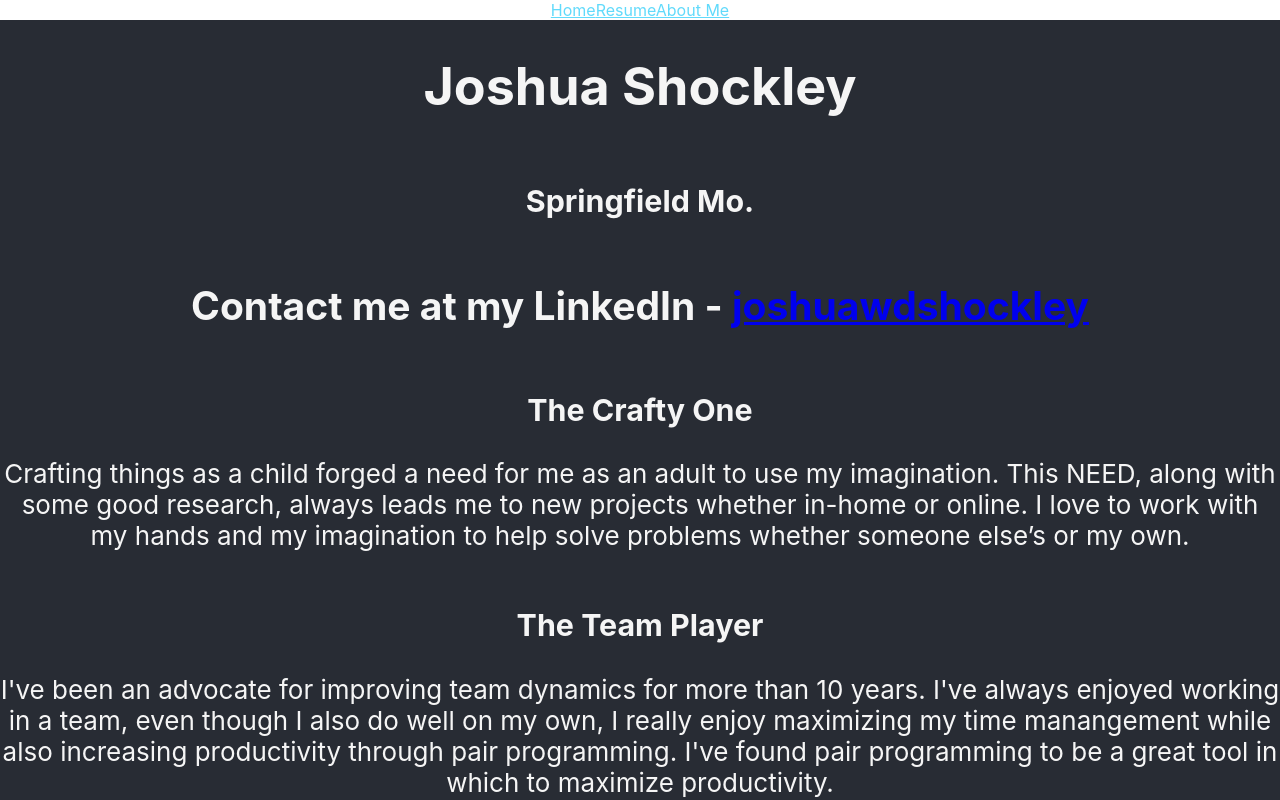
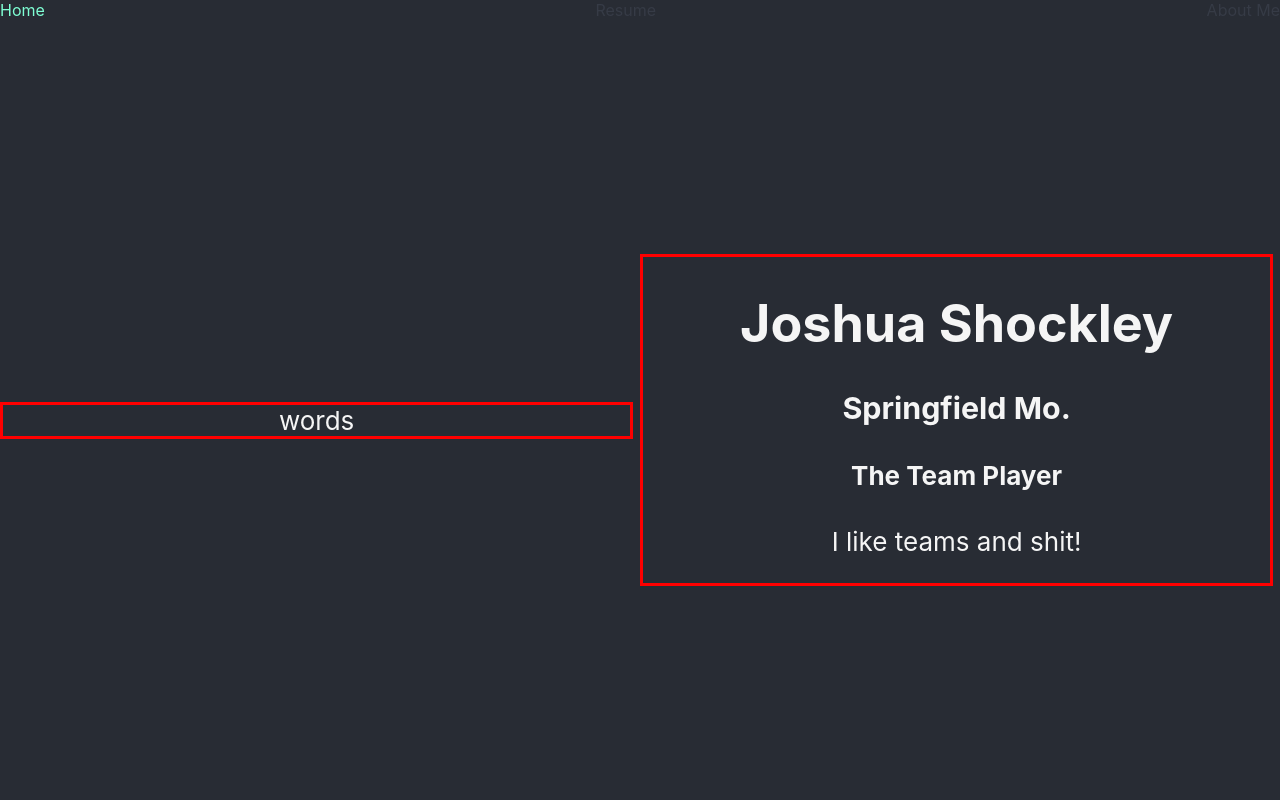
Before and after one commit to joshua-shockley/joshuaportfolio, a React (Create React App) app: page / in a window 1280 px wide. Shown: the top 800 px of the page. Built offline with nearby package versions, Linux system fonts and the light colour scheme.

Commit message:
reworked some of the dummy data and the layout for selected details for the home page.

```diff
--- a/src/App.css
+++ b/src/App.css
@@ -18,9 +18,25 @@
   font-size: calc(10px + 2vmin);
   color: whitesmoke;
 }
+.App-header-Home {
+  background-color: #282c34;
+  min-height: 100vh;
+  display: flex;
 
-.App-link {
-  color: #61dafb;
+  align-items: center;
+  justify-content: space-evenly;
+  font-size: calc(10px + 2vmin);
+  color: whitesmoke;
+}
+
+.App-link, a {
+  /* color: #61dafb; */
+  color: #363b46;
+  text-decoration: none;
+}
+.App-link:hover, a:hover{
+  color:aquamarine;
+  text-decoration:none;
 }
 
 .rsmBdy{
@@ -28,18 +44,27 @@
   margin: auto 0.5%;
   display: flex;
   background-color: rgb(252, 238, 220);
+}
+.HomeBdy{
+  width: 99%;
+  margin: auto 0.5%;
+  display: flex;
+}
 
-
+.HdrLnks{
+  width: 100%;
+  display:flex;
+  justify-content: space-between;
+  background-color: #282c34;
 
 }
-
 .leftBdy{
 width:49%;
 display: inline-block;
 border: red;
 border-style: solid;
+}
 
-}
 .RightBdy{
 width: 49%;
 display: inline-block;
--- a/src/App.js
+++ b/src/App.js
@@ -22,7 +22,7 @@ console.log(datas)
 
   return (
 <div className="App">
-  <nav>
+  <nav className="HdrLnks">
   <Link className="App-link" to="/">Home</Link>
   <Link className="App-link" to="/Resume">Resume</Link>
   <Link className="App-link" to="/Personal">About Me</Link>
--- a/src/Data/Data.js
+++ b/src/Data/Data.js
@@ -1,22 +1,22 @@
 //build up the details here until we can put that into a for real backend.
 const statements = [
     {
-        numberText: '1',
+        numberText: '0',
         title: "The Crafty One",
-        captionText: "Crafting things as a child forged a need for me as an adult to use my imagination. This NEED, along with some good research, always leads me to new projects whether in-home or online. I love to work with my hands and my imagination to help solve problems whether someone else’s or my own.",
+        captionText: "I love to work with my hands and my imagination to help solve problems whether someone else’s or my own.",
     },
     {
-        numberText: '2',
+        numberText: '1',
         title: "The Team Player",
-        captionText: "I've been an advocate for improving team dynamics for more than 10 years. I've always enjoyed working in a team, even though I also do well on my own, I really enjoy maximizing my time manangement while also increasing productivity through pair programming. I've found pair programming to be a great tool in which to maximize productivity. ",
+        captionText: "I like teams and shit!",
     },
     {
-     numberText: '3',
+     numberText: '2',
         title: "Jack-Of-All-Trades",
         captionText: "I relish learning new things and have always kept myself busy with new projects that require some solid amount of research. From remodeling my own home to working with a small homemade laptop fan; I have the habit of diving in and looking more than just the hot tip on how to do something. I really love to understand why things work the way they do. So far my favorite is the electric shovel guitar, Learning how to setup the electronics was exciting and fun. I'll relish using that 'Jack-Of-All-Trade' skillset to anything I dive into while working to give the best product possible."
     },
     {
-        numberText: '4',
+        numberText: '3',
         title: "Leaders Know How to Follow",
         captionText: "In school programs and ROTC I found myself in leadership rolls and the ideals that helped me understand what made a good leader followed me into my worklife. During that time frame I learned that good leaders first have to understand how to follow the direction of others that have experience. Without learning from those who have walked the path before you, it is difficult to understand what virtues a good leader has. Knowing that we don't know everything is always a great place to simmer. This way we keep our minds open to learning new things and are able to filter out our own biases."
     }
--- a/src/components/Home.js
+++ b/src/components/Home.js
@@ -1,19 +1,45 @@
-import React from 'react';
+import { React,useState } from 'react';
 import Info from './Info.js';
+
 
 
 function Home({myData}) {
 //below we set a key for the component's data getting passed as props so that
 //the application can determine that the (in this case numberText) unique value exists for these items
 //within the props getting handed off.
-  console.log(myData[0])
+
+
+//pick a random number without going over the possible range for the array
+
+
+const [dtls, setDtls]=useState(myData[Math.floor(Math.random()*myData.length)])
+
+
+
   return (
-    <div className='App-header'>
-      <h1>Joshua Shockley</h1>
-      <h3>Springfield Mo.</h3>
-      <h2>Contact me at my LinkedIn - <a target='_blank' rel="noreferrer" href='https://www.linkedin.com/in/joshuawdshockley/'>joshuawdshockley</a></h2>
-      <Info myData={myData} key={myData.numberText}/>
-    </div>
+    <>
+      <div className='App-header-Home'>
+        <div className='leftBdy'>
+          words
+        </div>
+        <div className='RightBdy'>
+          <h1 className='MyNm'>Joshua Shockley</h1>
+          <h3 className='MyFrm'>Springfield Mo.</h3>
+          <div>
+            <h4>
+              {dtls.title}
+            </h4>
+            <p>
+              {dtls.captionText}
+            </p>
+          </div>
+        </div>
+      </div>
+      <div>
+        <h2 className='bttmCntctInfo'>Contact me at my LinkedIn - <a target='_blank' rel="noreferrer" href='https://www.linkedin.com/in/joshuawdshockley/'>joshuawdshockley</a></h2>
+        {/* <Info myData={myData} key={myData.numberText}/> */}
+      </div>
+    </>
   )
 }
 
```
